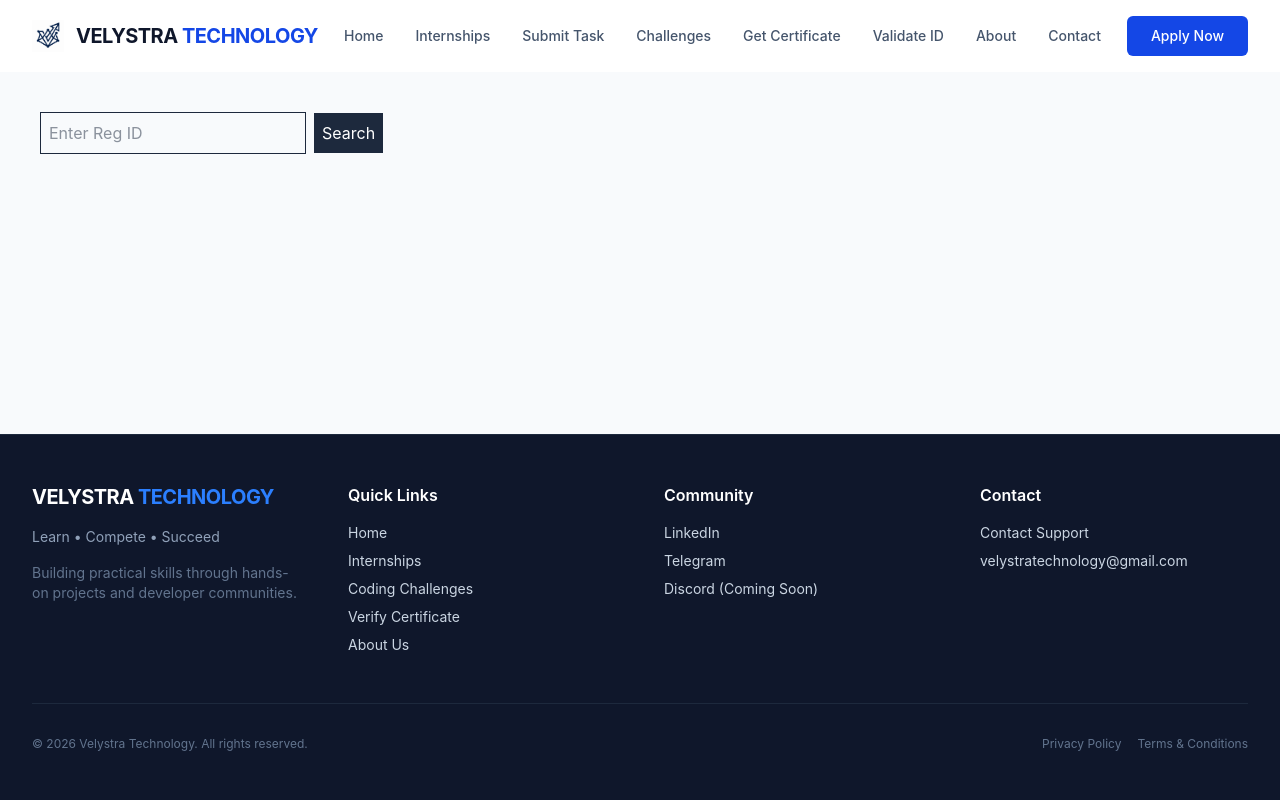
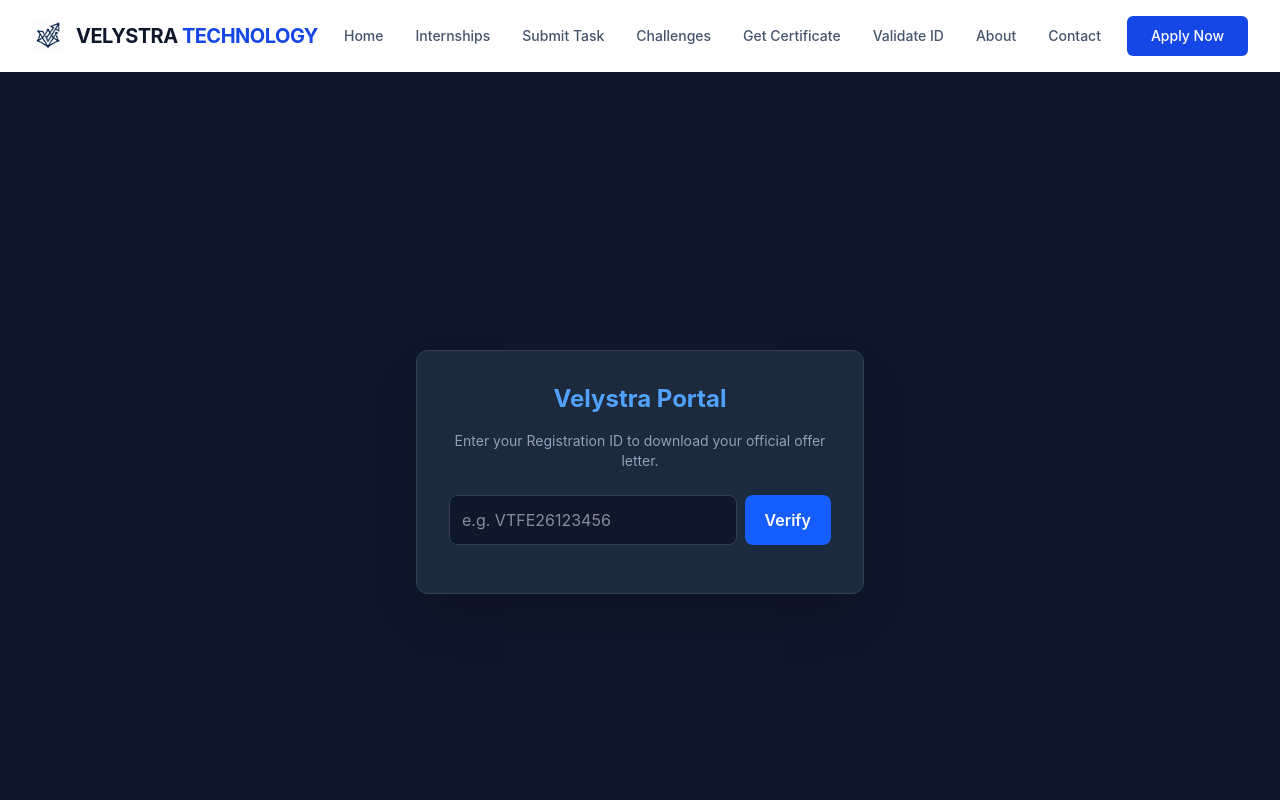
Before and after one commit to sahilofficialgit/velystra-technology, a React (Vite) app: page /offer-letter in a window 1280 px wide. Shown: the top 800 px of the page. Built offline with nearby package versions, Linux system fonts and the light colour scheme.

Commit message:
uploaded offer letter template

```diff
--- a/src/pages/OfferLetter.jsx
+++ b/src/pages/OfferLetter.jsx
@@ -1,74 +1,122 @@
 // src/pages/OfferLetter.jsx
-import { useState, useRef, useEffect } from 'react';
-import { FileText, Search, Download } from 'lucide-react';
+import { useState, useEffect, useRef } from 'react';
+import { Download } from 'lucide-react';
+import { useSearchParams } from 'react-router-dom';
 import html2pdf from 'html2pdf.js';
-import { useSearchParams } from 'react-router-dom'; // URL se ID lene ke liye
 
 const OfferLetter = () => {
   const [regId, setRegId] = useState('');
   const [userData, setUserData] = useState(null);
-  const [searchParams] = useSearchParams(); // Hook
+  const [loading, setLoading] = useState(false);
+  const [searchParams] = useSearchParams();
   const offerRef = useRef();
 
-  // 1. Agar URL mein ?regId=... hai, toh auto-search karega
   useEffect(() => {
     const idFromUrl = searchParams.get('regId');
     if (idFromUrl) {
       setRegId(idFromUrl);
-      // Auto-trigger search
       autoSearch(idFromUrl);
     }
   }, [searchParams]);
 
   const autoSearch = async (id) => {
+    setLoading(true);
+    try {
       const response = await fetch(`https://velystra-backend.onrender.com/api/check-status/${id}`);
       const data = await response.json();
-    if(data.success) setUserData(data.user);
-    else alert("Invalid ID");
+      if (data.success) {
+        setUserData(data.user);
+      } else {
+        alert("Invalid Registration ID");
+      }
+    } catch (err) {
+      console.error("Error fetching user data", err);
+    } finally {
+      setLoading(false);
+    }
   };
 
-  const handleSearch = async (e) => {
+  const handleSearch = (e) => {
     e.preventDefault();
-    autoSearch(regId);
+    if (regId) autoSearch(regId);
   };
 
   const downloadOffer = () => {
+    if (!offerRef.current) return;
+
+    // Temporarily show the template for PDF generation
     offerRef.current.style.display = 'block';
+
     const opt = {
-      filename: 'Offer_Letter.pdf',
-      image: { type: 'jpeg', quality: 1 },
-      html2canvas: { scale: 2 },
-      jsPDF: { unit: 'px', format: [1123, 794], orientation: 'portrait' }
+      filename: `Velystra_Offer_Letter_${userData?.name || 'Intern'}.pdf`,
+      image: { type: 'jpeg', quality: 0.98 },
+      html2canvas: { scale: 2, useCORS: true },
+      jsPDF: { unit: 'px', format: [1123, 794], orientation: 'landscape' }
     };
+
     html2pdf().from(offerRef.current).set(opt).save().then(() => {
       offerRef.current.style.display = 'none';
     });
   };
 
   return (
-    <div className="p-10">
-      <form onSubmit={handleSearch} className="mb-10">
+    <div className="min-h-screen bg-slate-900 text-white flex flex-col items-center justify-center p-6">
+      <div className="bg-slate-800 p-8 rounded-xl shadow-2xl max-w-md w-full text-center border border-slate-700">
+        <h2 className="text-2xl font-bold mb-4 text-blue-400">Velystra Portal</h2>
+        <p className="text-slate-400 text-sm mb-6">Enter your Registration ID to download your official offer letter.</p>
+
+        <form onSubmit={handleSearch} className="flex gap-2 mb-4">
           <input
             value={regId}
             onChange={(e) => setRegId(e.target.value)}
-          placeholder="Enter Reg ID"
-          className="border p-2"
+            placeholder="e.g. VTFE26123456"
+            className="flex-1 bg-slate-900 border border-slate-700 p-3 rounded-lg text-white focus:outline-none focus:border-blue-500"
           />
-        <button type="submit" className="bg-slate-800 text-white p-2 ml-2">Search</button>
+          <button type="submit" className="bg-blue-600 hover:bg-blue-500 text-white px-5 py-3 rounded-lg font-semibold transition">
+            {loading ? 'Loading...' : 'Verify'}
+          </button>
         </form>
 
         {userData && (
-        <button onClick={downloadOffer} className="bg-blue-600 text-white p-2 flex items-center gap-2">
-          <Download size={18}/> Download PDF
+          <div className="mt-6 bg-slate-900/50 p-4 rounded-lg border border-slate-700/50 text-left">
+            <p className="text-sm text-slate-400">Name: <span className="text-white font-medium">{userData.name}</span></p>
+            <p className="text-sm text-slate-400">Domain: <span className="text-white font-medium">{userData.domain}</span></p>
+            <p className="text-sm text-slate-400">Duration: <span className="text-white font-medium">{userData.duration}</span></p>
+
+            <button onClick={downloadOffer} className="mt-4 w-full bg-emerald-600 hover:bg-emerald-500 text-white py-3 rounded-lg font-bold flex items-center justify-center gap-2 transition shadow-lg">
+              <Download size={18}/> Download Offer Letter PDF
             </button>
+          </div>
         )}
+      </div>
 
-      {/* HIDDEN TEMPLATE - Yahan apni position set kar lena */}
-      <div ref={offerRef} style={{ display: 'none', width: '1123px', height: '794px', position: 'relative', backgroundImage: 'url("/offer-template.png")', backgroundSize: 'contain' }}>
-        <div style={{ position: 'absolute', top: '150px', left: '100px', fontSize: '20px' }}>{userData?.name}</div>
-        <div style={{ position: 'absolute', top: '200px', left: '100px', fontSize: '20px' }}>{userData?.domain}</div>
+      {/* HIDDEN TEMPLATE FOR PDF GENERATION (Landscape A4 Dimensions) */}
+      <div
+        ref={offerRef}
+        style={{
+          display: 'none',
+          width: '1123px',
+          height: '794px',
+          position: 'relative',
+          backgroundImage: 'url("/offer-template.png")',
+          backgroundSize: 'cover',
+          backgroundPosition: 'center',
+          fontFamily: 'Helvetica, Arial, sans-serif'
+        }}
+      >
+        {/* Dynamic Fields Placement (Adjust top & left according to your template design) */}
+        <div style={{ position: 'absolute', top: '310px', left: '140px', fontSize: '24px', fontWeight: 'bold', color: '#0A192F' }}>
+          {userData?.name}
+        </div>
+        <div style={{ position: 'absolute', top: '360px', left: '140px', fontSize: '20px', color: '#334155' }}>
+          {userData?.domain} Internship
+        </div>
+        <div style={{ position: 'absolute', top: '410px', left: '140px', fontSize: '18px', color: '#334155' }}>
+          Duration: {userData?.duration} | Start Date: {userData?.startDate}
+        </div>
       </div>
     </div>
   );
 };
+
 export default OfferLetter;
```
Also changed, not shown: public/offer-template.png.png (added). Lines whose indentation alone changed are shown as unchanged.
